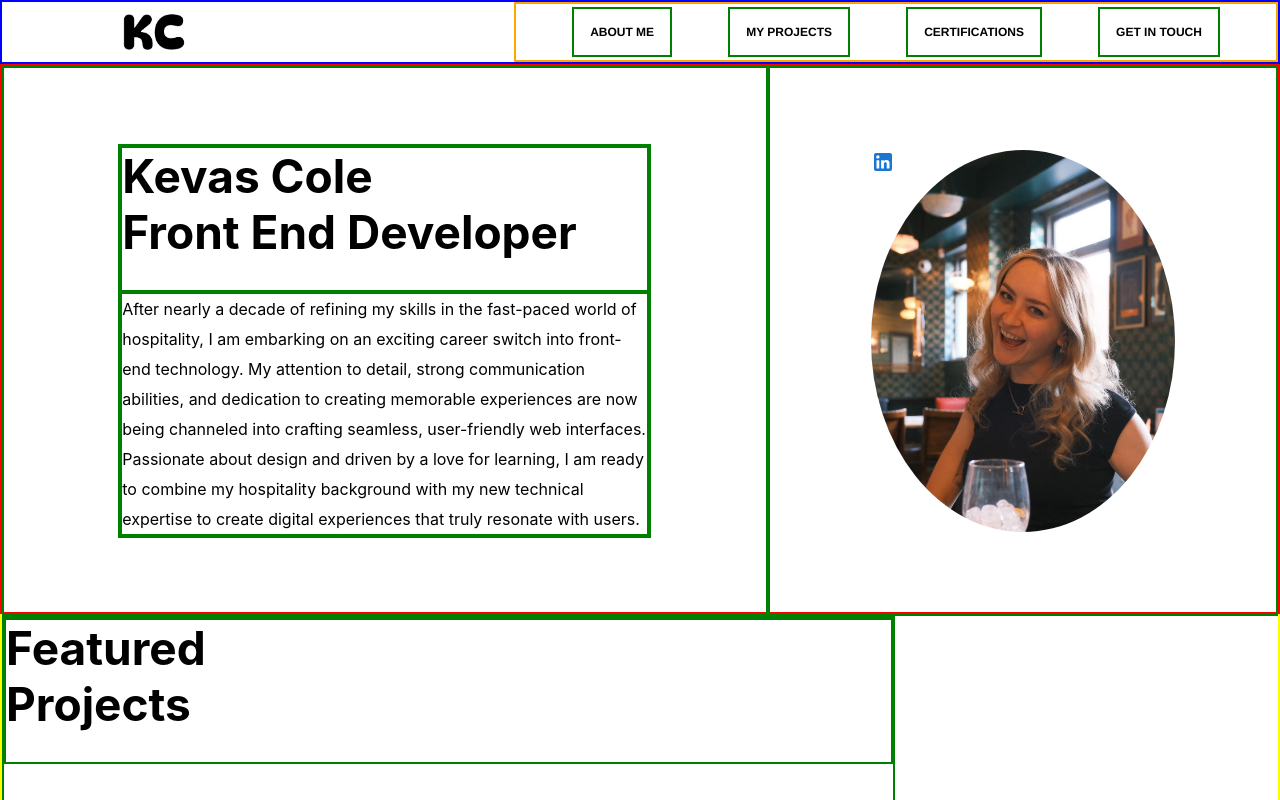
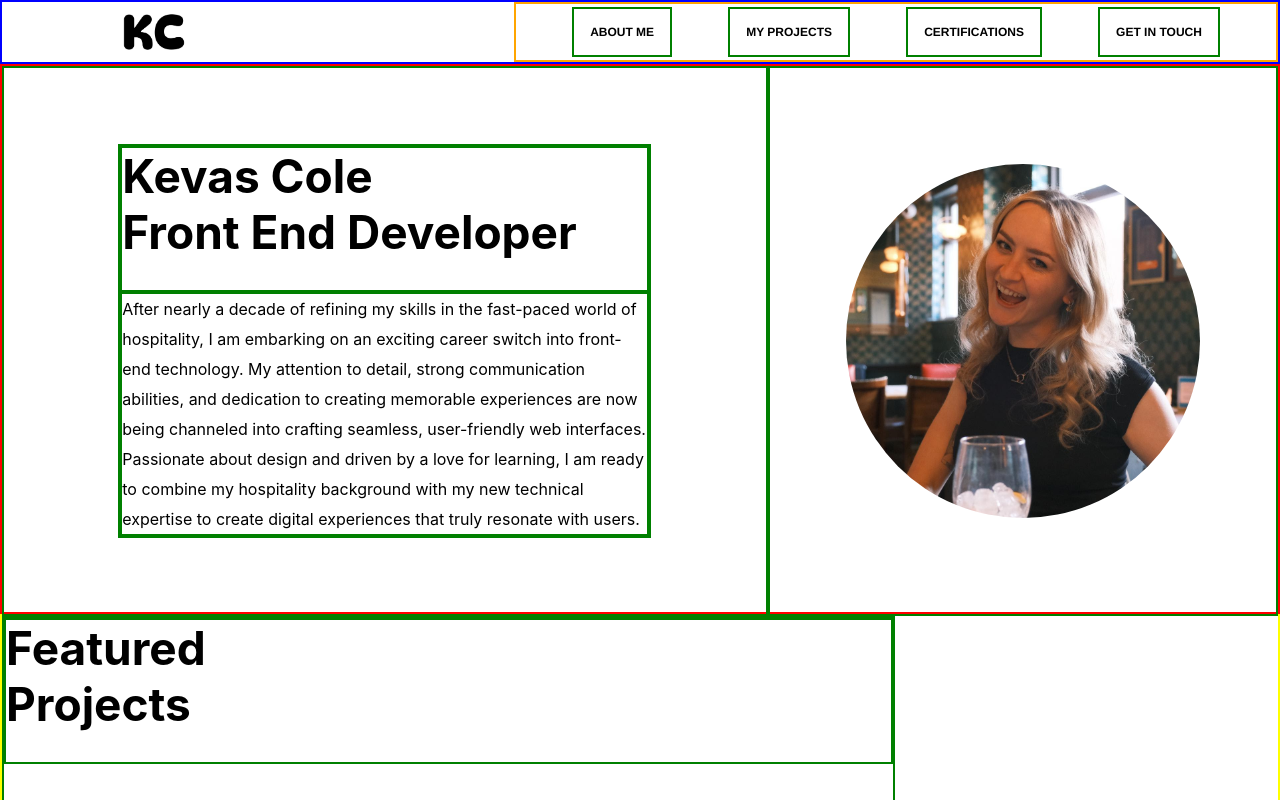
Before and after one commit to Kevasc/KCPortfolio, a React (Create React App) app in the folder my-app/: page / in a window 1280 px wide. Shown: the top 800 px of the page. Built offline with nearby package versions, Linux system fonts and the light colour scheme.

Commit message:
inserted linkedin logo on top of picture of me and added fade in opacity effect

```diff
--- a/my-app/src/components/body/BodyMiddleSection.css
+++ b/my-app/src/components/body/BodyMiddleSection.css
@@ -13,21 +13,51 @@
   justify-content: center;
   border: 2px solid green;
 }
+.middle-right-column {
+  height: inherit;
+  width: 40%;
+  border: 2px solid green;
+  display: flex;
+  align-items: center;
+  justify-content: center;
+}
 .picture-of-me {
-  display: flex;
+  position: relative;
   background-image: url("../../assets/kcole.jpeg");
   background-size: cover;
-  border-radius: 80%;
-  height: 70%;
-  width: 60%;
+  background-position: center;
+  border-radius: 50%;
+  width: 70%;
+  height: 0;
+  padding-bottom: 70%;
+  transition: opacity 0.5s ease;
+}
+
+.picture-of-me:hover {
+  opacity: 0.8;
 }
 .linkedin-link {
+  position: absolute;
+  top: 0;
+  left: 0;
+  height: 100%;
   width: 100%;
-  height: 100%;
   display: flex;
   justify-content: center;
   align-items: center;
+  opacity: 0;
+  transition: opacity 0.3s ease;
+  background-size: 10%;
+  background-repeat: no-repeat;
+  background-position: center;
+  border-radius: 50%;
+  background-image: url("../../assets/linkedinlogo.png");
 }
+
+.picture-of-me:hover .linkedin-link {
+  opacity: 0.9;
+}
+
 .middle-column-content {
   width: 70%;
   border: 2px solid green;
@@ -44,13 +74,3 @@
   line-height: 30px;
   border: 2px solid green;
 }
-
-.middle-right-column {
-  height: inherit;
-  width: 40%;
-  border: 2px solid green;
-  display: flex;
-
-  align-items: center;
-  justify-content: center;
-}
--- a/my-app/src/components/body/BodyMiddleSection.jsx
+++ b/my-app/src/components/body/BodyMiddleSection.jsx
@@ -1,6 +1,6 @@
 import React from "react";
 import "./BodyMiddleSection.css";
-import LinkedInIcon from "@mui/icons-material/LinkedIn";
+
 const BodyMiddleSection = () => {
   return (
     <div id="introduction-section" className="middle-section">
@@ -23,17 +23,19 @@ const BodyMiddleSection = () => {
         </div>
       </div>
       <div className="middle-right-column">
-        <a
-          href="https://www.linkedin.com/in/kevasjordancole/"
-          className="linkedin-link"
-          target="blank"
-        >
-          <div className="picture-of-me">
-            <LinkedInIcon color="primary" />
-          </div>
-        </a>
+        <div className="picture-of-me">
+          <a
+            href="https://www.linkedin.com/in/kevasjordancole/"
+            className="linkedin-link"
+            target="_blank"
+            rel="noreferrer"
+          >
+            {""}
+          </a>
+        </div>
       </div>
     </div>
   );
 };
+
 export default BodyMiddleSection;
```
